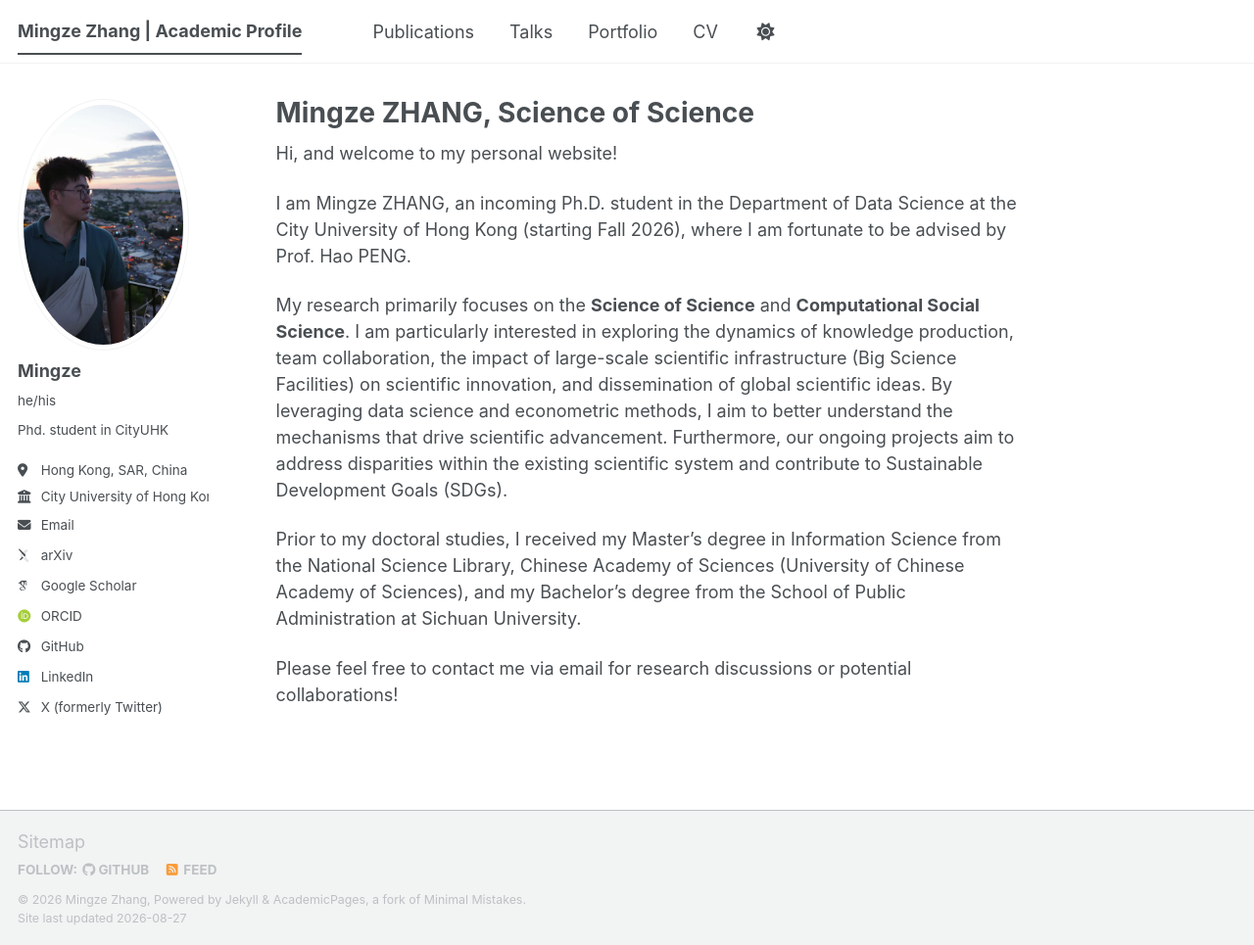
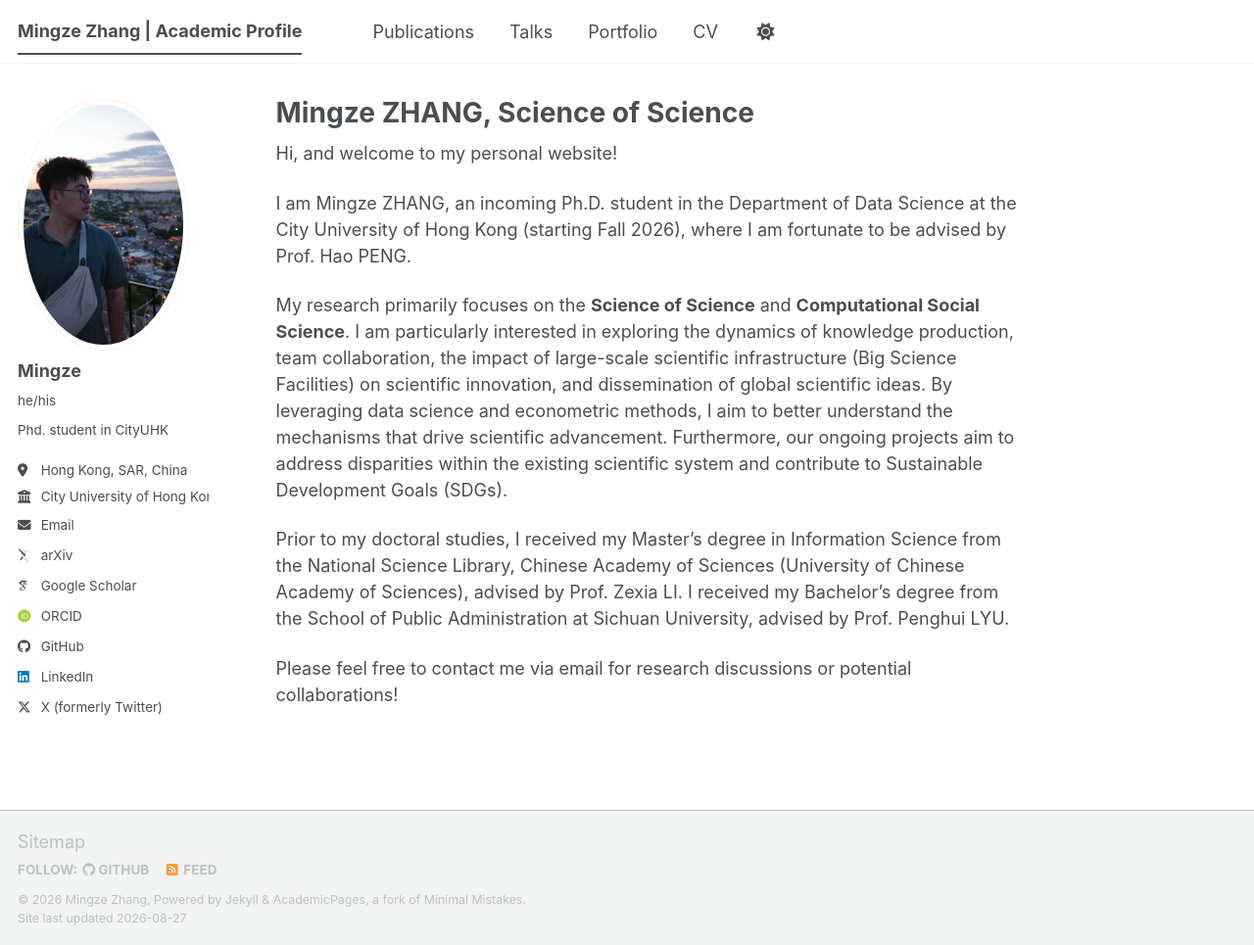
Before and after one commit to zhangmingze-ss/zhangmingze-ss.github.io, a Jekyll site: the page built from _pages/about.md, in a window 1280 px wide and 965 px high. Shown: the whole window at 98% size. Built offline with Jekyll 4.4.1, drawn with Linux system fonts in a browser that asks for light colours; some web fonts are replaced; a script bundle is joined from its source files by our own code; library files that are not in the unit come from our copies.

Commit message:
Update about.md

```diff
--- a/_pages/about.md
+++ b/_pages/about.md
@@ -13,6 +13,6 @@ I am Mingze ZHANG, an incoming Ph.D. student in the Department of Data Science a
 
 My research primarily focuses on the **Science of Science** and **Computational Social Science**. I am particularly interested in exploring the dynamics of knowledge production, team collaboration, the impact of large-scale scientific infrastructure (Big Science Facilities) on scientific innovation, and dissemination of global scientific ideas. By leveraging data science and econometric methods, I aim to better understand the mechanisms that drive scientific advancement. Furthermore, our ongoing projects aim to address disparities within the existing scientific system and contribute to Sustainable Development Goals (SDGs).
 
-Prior to my doctoral studies, I received my Master's degree in Information Science from the National Science Library, Chinese Academy of Sciences (University of Chinese Academy of Sciences), and my Bachelor's degree from the School of Public Administration at Sichuan University.
+Prior to my doctoral studies, I received my Master's degree in Information Science from the National Science Library, Chinese Academy of Sciences (University of Chinese Academy of Sciences), advised by Prof. Zexia LI. I received my Bachelor's degree from the School of Public Administration at Sichuan University, advised by Prof. Penghui LYU.
 
 Please feel free to contact me via email for research discussions or potential collaborations!
```
